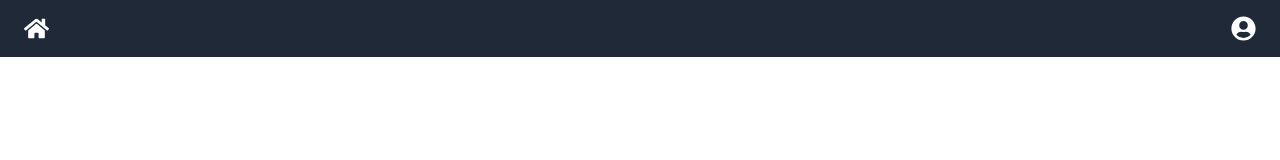
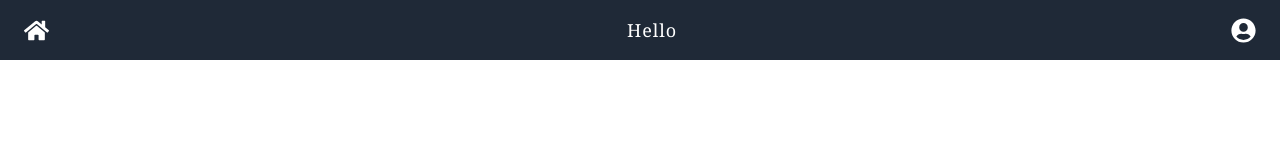
Before and after one commit to vivekakbari0/React-Project, a React (Create React App) app: page /login in a window 1280 px wide. Shown: the top 160 px of the page. Built offline with nearby package versions, Linux system fonts and the light colour scheme.

Commit message:
add loginuserdata name in Navbar.

```diff
--- a/src/Components/Navbar.js
+++ b/src/Components/Navbar.js
@@ -24,6 +24,9 @@ const Navbar = () => {
             )}
           </div>
         </div>
+        <p className="text-white mr-4 capitalize font-serif tracking-wider text-lg">
+          Hello {logindataUser}
+        </p>
         <Link to="/Login">
           <FaUserCircle size={25} color="white" />
         </Link>
```
